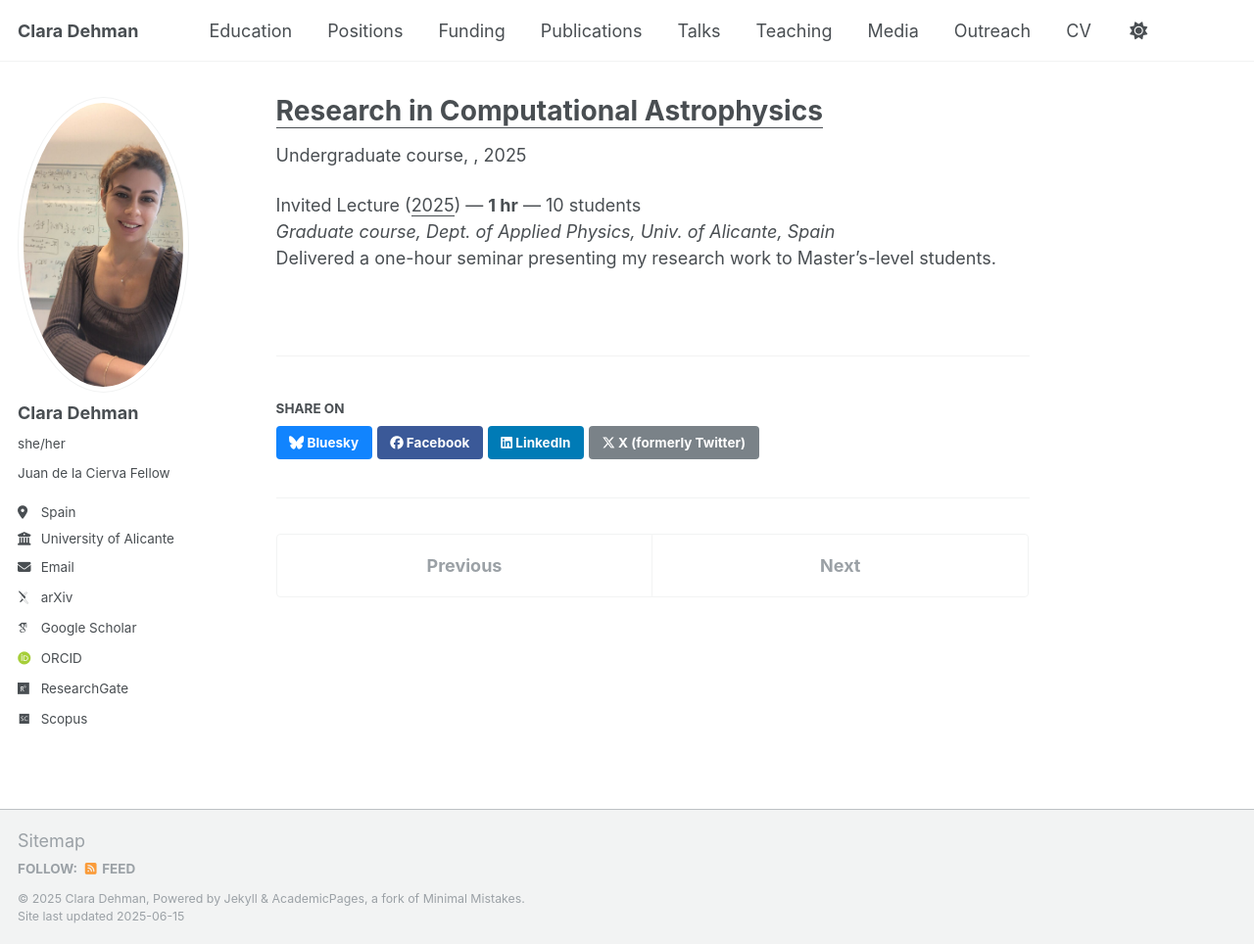
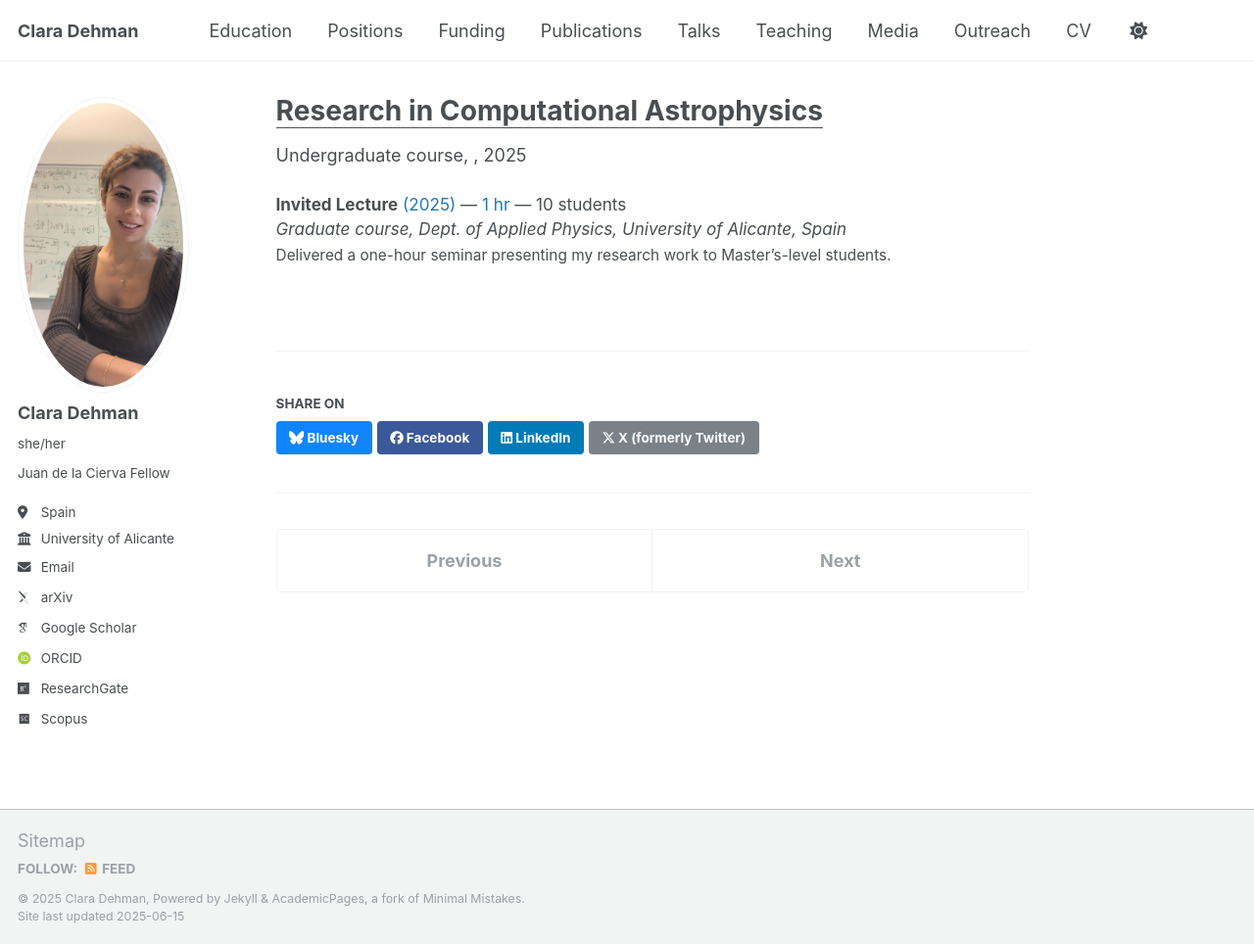
Before and after one commit to ClaraDehman/ClaraDehman.github.io, a Jekyll site: the page built from _teaching/masterseminar.md, in a window 1280 px wide and 964 px high. Shown: the whole window at 98% size. Built offline with Jekyll 4.4.1, drawn with Linux system fonts in a browser that asks for light colours; some web fonts are replaced.

Commit message:
Update masterseminar.md

```diff
--- a/_teaching/masterseminar.md
+++ b/_teaching/masterseminar.md
@@ -6,6 +6,10 @@ permalink: /teaching/2025-computational-astro
 location: "Alicante, Spain"
 ---
 
-Invited Lecture (<u>2025</u>) — **1 hr** — 10 students <br>
-*Graduate course, Dept. of Applied Physics, Univ. of Alicante, Spain*
-Delivered a one-hour seminar presenting my research work to Master's-level students.
+<div class="archive__item">
+  <p class="archive__item-excerpt" style="font-size: 0.95em; margin-top: 0;">
+    <strong>Invited Lecture</strong> <span style="color:#1f77b4;">(2025)</span> — <span style="color:#1f77b4;">1 hr</span> — 10 students<br>
+    <em>Graduate course, Dept. of Applied Physics, University of Alicante, Spain</em><br>
+    <span style="font-size: 0.9em;">Delivered a one-hour seminar presenting my research work to Master’s-level students.</span>
+  </p>
+</div>
```
